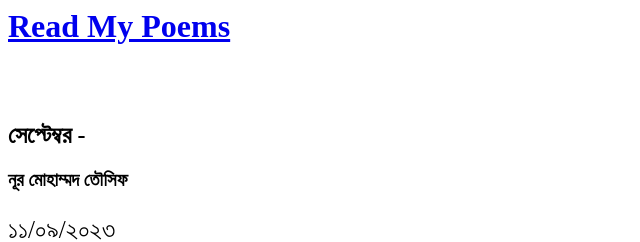
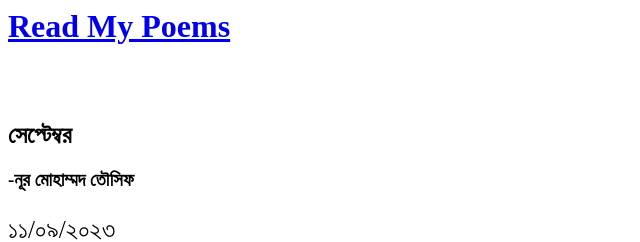
Before and after one commit to Tausif07/Secondweb, a plain HTML site: page সেপ্টেম্বর.html in a window 1280 px wide. Shown: the top 242 px of the page, 0-640 px from the left. Drawn offline with Linux system fonts and the light colour scheme.

Commit message:
Update সেপ্টেম্বর.html

```diff
--- a/সেপ্টেম্বর.html
+++ b/সেপ্টেম্বর.html
@@ -5,7 +5,7 @@
   <body>
     <a href = "index.html" > <h1>Read My Poems</h1></a> <br>
     <br>
-    <h2>সেপ্টেম্বর - </h2> <h3>নূর মোহাম্মদ তৌসিফ </h3>
+    <h2>সেপ্টেম্বর  </h2> <h3>-নূর মোহাম্মদ তৌসিফ </h3>
     <p style = "font-size: 25px">
 
   ১১/০৯/২০২৩<br>
```
